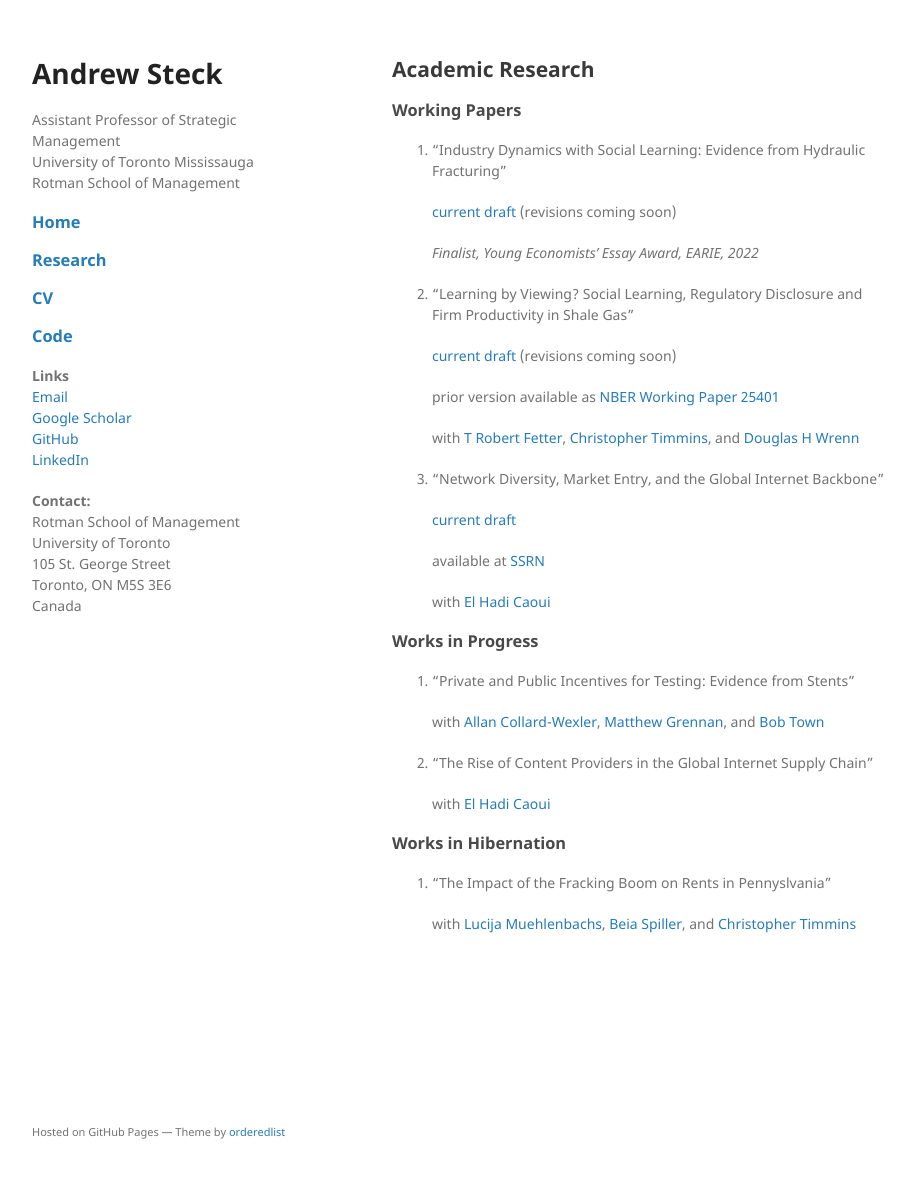
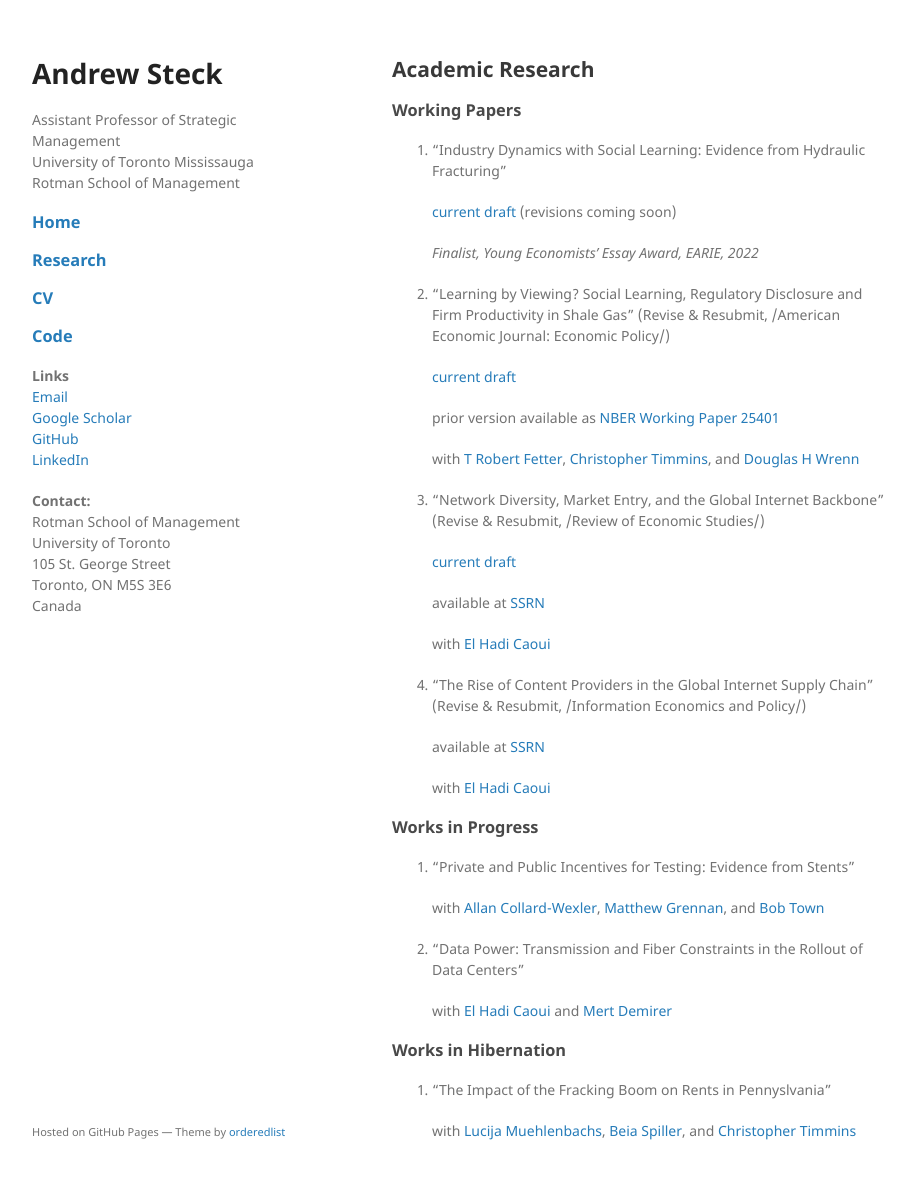
Before and after one commit to andrewsteck/andrewsteck.github.io, a Jekyll site: the page built from research.md, in a window 1280 px wide and 1211 px high. Shown: the top 1179 px of the window, without its empty margins (178-1092 px from the left). Built offline with Jekyll 4.4.1, drawn with Linux system fonts in a browser that asks for light colours; our own code applies the rules of GitHub Pages for plain Markdown files.

Commit message:
add R&Rs

```diff
--- a/research.md
+++ b/research.md
@@ -14,16 +14,16 @@ layout: default
 
    *Finalist, Young Economists' Essay Award, EARIE, 2022*
 
-2. "Learning by Viewing? Social Learning, Regulatory Disclosure and Firm Productivity in Shale Gas"
+2. "Learning by Viewing? Social Learning, Regulatory Disclosure and Firm Productivity in Shale Gas" (Revise & Resubmit, /American Economic Journal: Economic Policy/)
 
-   [current draft](https://andrewsteck.github.io/uploads/lbv_may20.pdf) (revisions coming soon)
+   [current draft](https://andrewsteck.github.io/uploads/lbv_may20.pdf)
    <!-- [current draft](https://andrewsteck.github.io/uploads/lbvmain.pdf) (revisions coming soon) -->
 
    prior version available as [NBER Working Paper 25401](https://www.nber.org/papers/w25401)
 
    with [T Robert Fetter](https://sites.duke.edu/trfetter/), [Christopher Timmins](https://www.christophertimmins.com/), and [Douglas H Wrenn](https://aese.psu.edu/directory/dhw121)
 
-3. "Network Diversity, Market Entry, and the Global Internet Backbone"
+3. "Network Diversity, Market Entry, and the Global Internet Backbone" (Revise & Resubmit, /Review of Economic Studies/)
 
     [current draft](https://andrewsteck.github.io/uploads/SSRN-id4478868.pdf)
 
@@ -31,15 +31,22 @@ layout: default
 
     with [El Hadi Caoui](https://elhadicaoui.github.io/)
 
+4. "The Rise of Content Providers in the Global Internet Supply Chain" (Revise & Resubmit, /Information Economics and Policy/)
+
+   available at [SSRN](https://papers.ssrn.com/sol3/papers.cfm?abstract_id=4822129)
+
+    with [El Hadi Caoui](https://elhadicaoui.github.io/)
+
+
 ### Works in Progress
 
 1. "Private and Public Incentives for Testing: Evidence from Stents"
 
    with [Allan Collard-Wexler](https://sites.duke.edu/collardwexler/), [Matthew Grennan](https://hcmg.wharton.upenn.edu/profile/grennan/), and [Bob Town](https://liberalarts.utexas.edu/prc/directory/faculty/rt24558)
 
-2. "The Rise of Content Providers in the Global Internet Supply Chain"
+2. "Data Power: Transmission and Fiber Constraints in the Rollout of Data Centers"
 
-    with [El Hadi Caoui](https://elhadicaoui.github.io/)
+   with [El Hadi Caoui](https://elhadicaoui.github.io/) and [Mert Demirer](https://www.mertdemirer.com/)
 
 ### Works in Hibernation
 
```
Also changed, not shown: index.md (+2 -0 lines), 1 other file.
